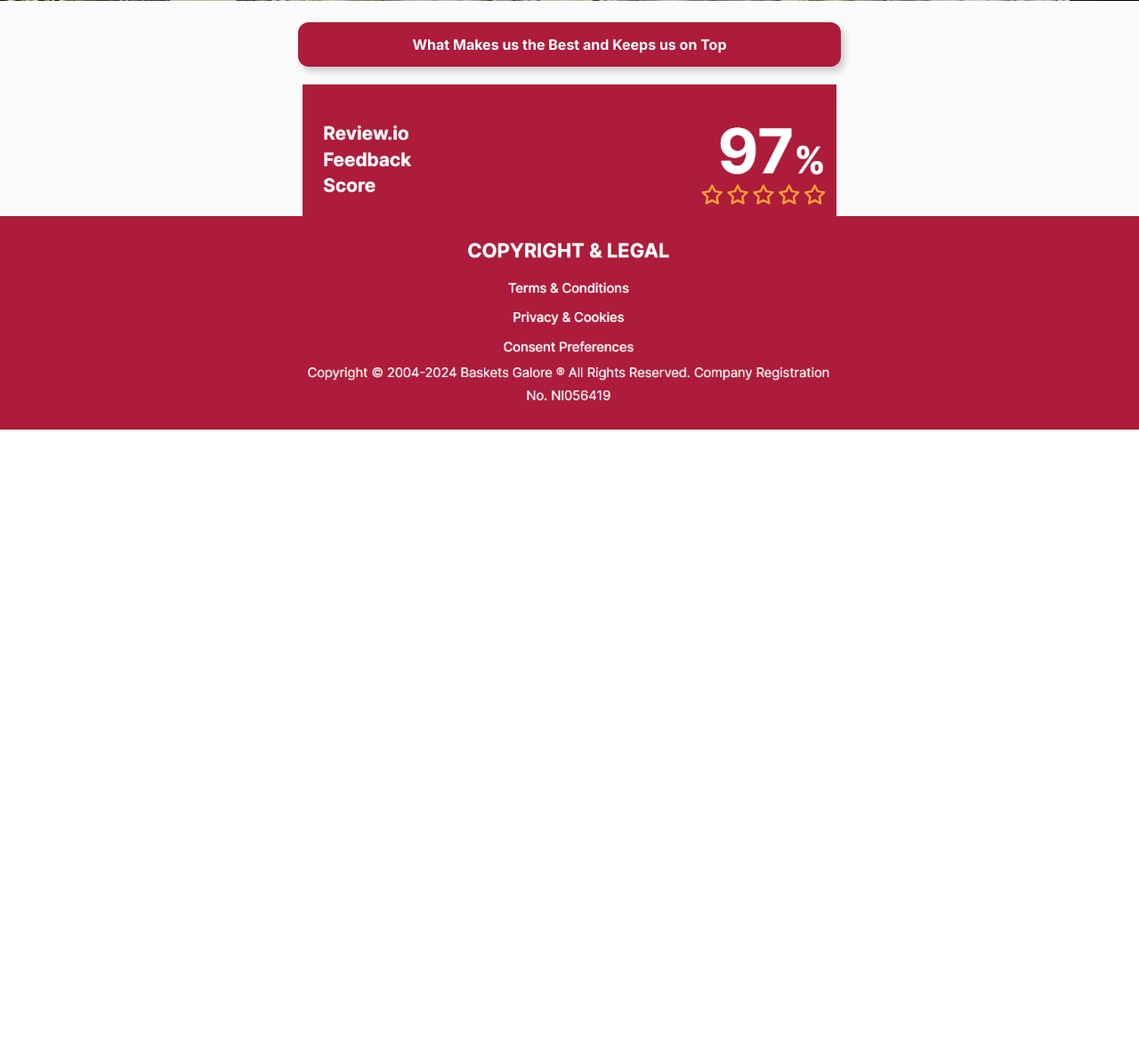
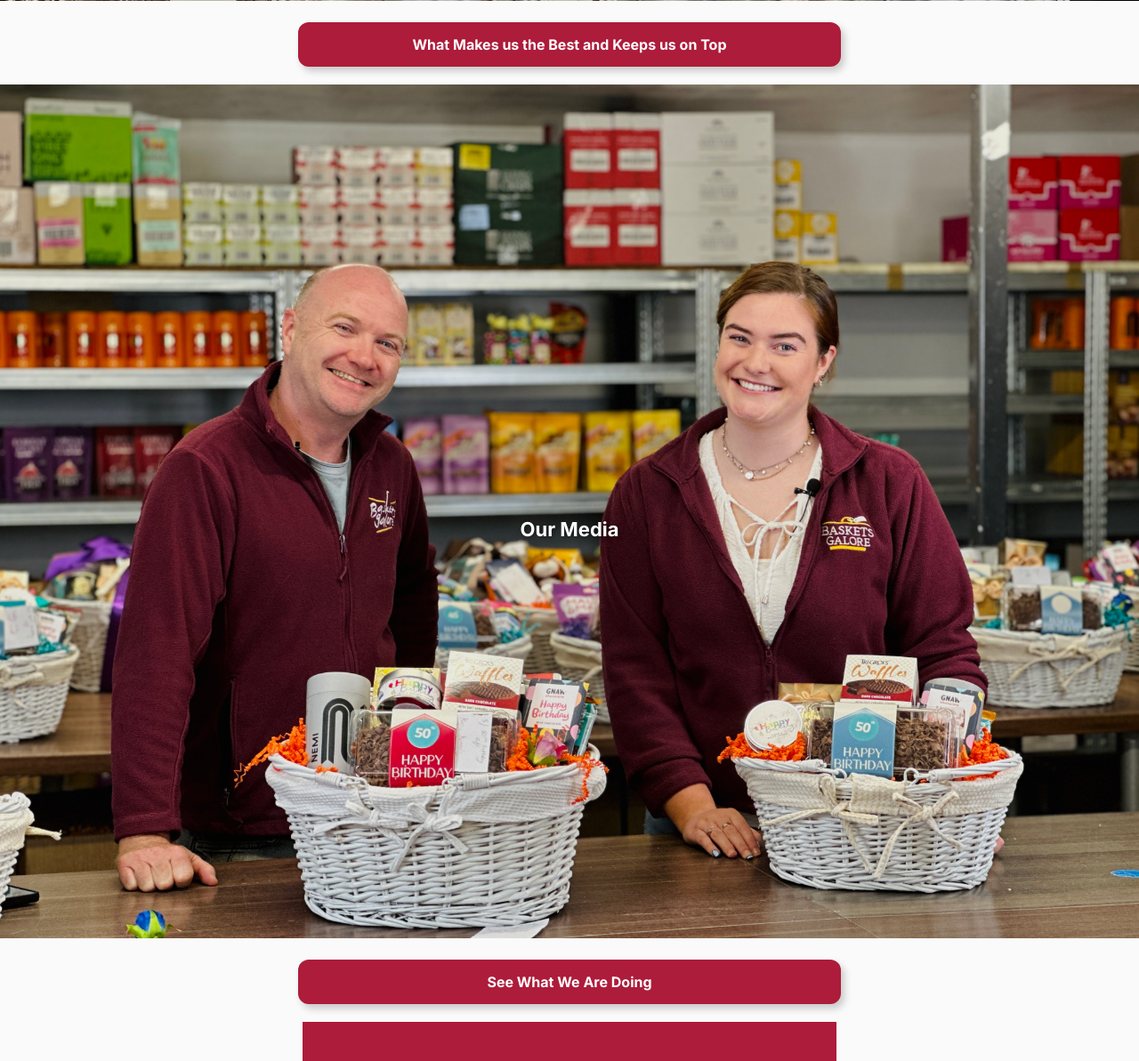
Before and after one commit to BasketsGalore/MobileLandingPage, a Flask app: page / in a window 1280 px wide. Shown: the part 5307-6500 px from the top of the page at 89% size. Before the commit the page ends 5790 px from the top, so only its background shows below. Run offline with Flask 3, Linux system fonts and the light colour scheme.

Commit message:
Added 'Our Media' section with new image and button

```diff
--- a/templates/index.html
+++ b/templates/index.html
@@ -89,6 +89,15 @@
         <a href="#" class="custom-btn">What Makes us the Best and Keeps us on Top</a>
     </section>
 
+    <!-- NEW "OUR MEDIA" SECTION -->
+    <section class="media-section fade-in">
+        <div class="image-container">
+            <img src="{{ url_for('static', filename='images/IMG_7338.JPEG') }}" alt="Our Media" class="media-img">
+            <h2 class="media-text">Our Media</h2>
+        </div>
+        <a href="#" class="custom-btn">See What We Are Doing</a>
+    </section>
+
     <!-- REVIEW.IO SCORE SECTION -->
     <section class="review-section fade-in">
         <img src="{{ url_for('static', filename='images/download.png') }}" alt="Review.io Feedback Score" class="footer-img">
```
Also changed, not shown: static/images/IMG_7338.JPEG (added).
